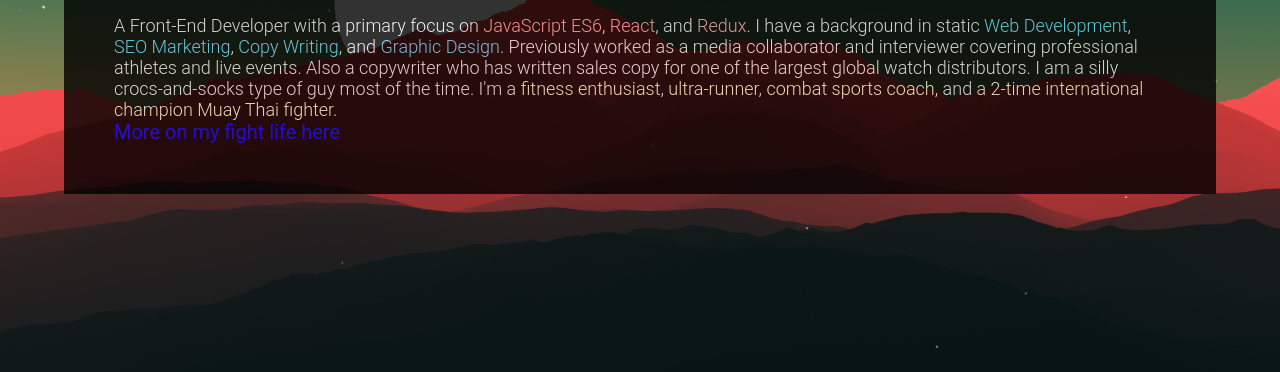
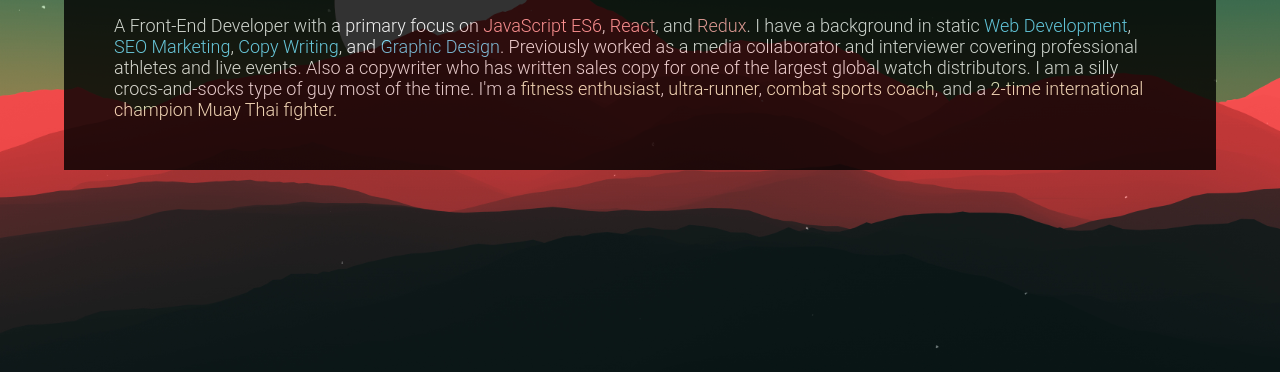
Before and after one commit to joemilleryall/portfolio, a plain HTML site: page index.html in a window 1280 px wide. Shown: the part 1000-1372 px from the top of the page. Drawn offline with nearby package versions, Linux system fonts and the light colour scheme; some packages are replaced by stand-ins of ours; a script that the page names is missing.

Commit message:
fight life unfinsihed link taken out for now

```diff
--- a/index.html
+++ b/index.html
@@ -138,7 +138,7 @@
                             champion Muay Thai fighter.
                         </span>
                     </p>
-                    <a href="fightLife.html">More on my fight life here</a>
+                    <!-- <a href="fightLife.html">More on my fight life here</a> -->
                 </div>
             </div>
         </section>
```
